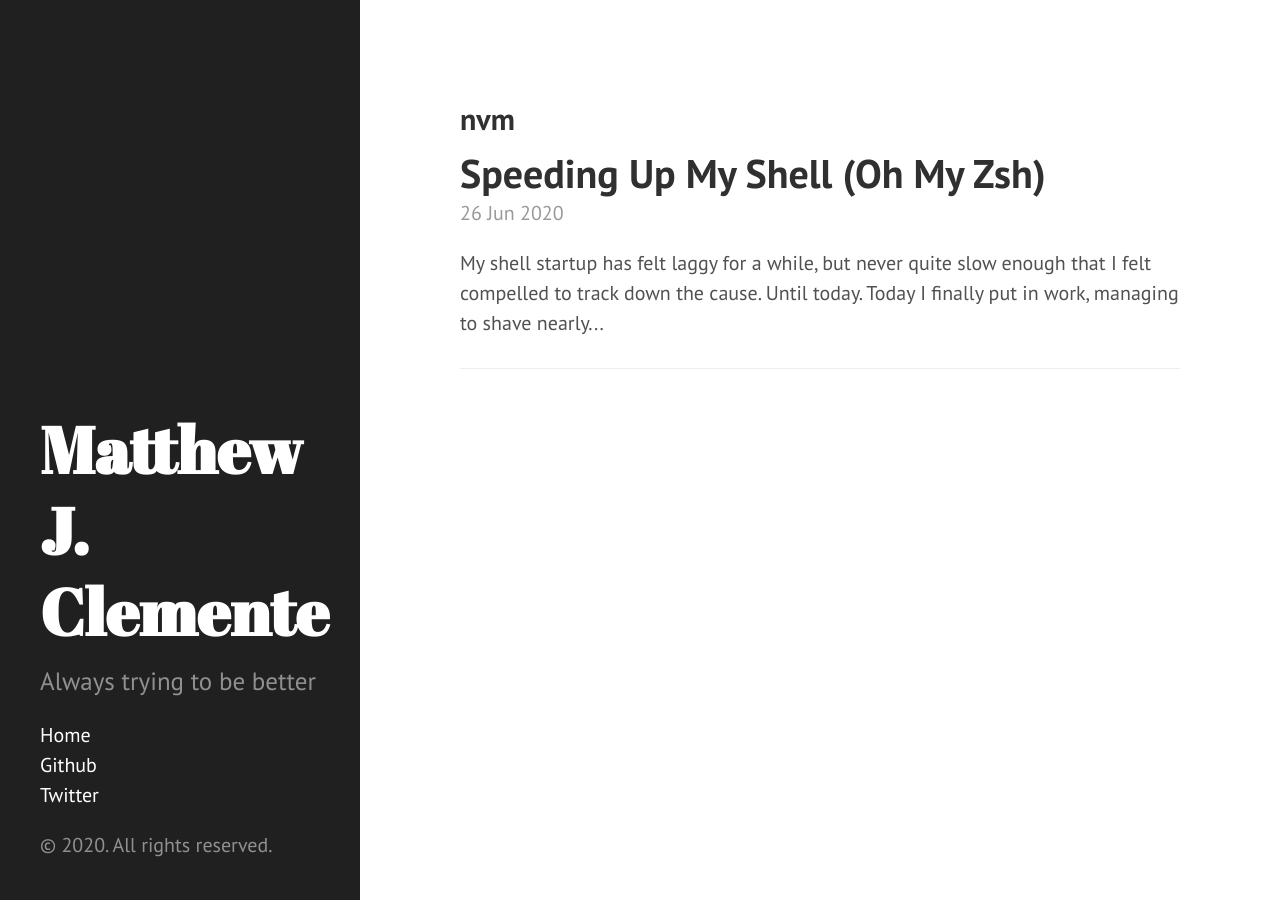
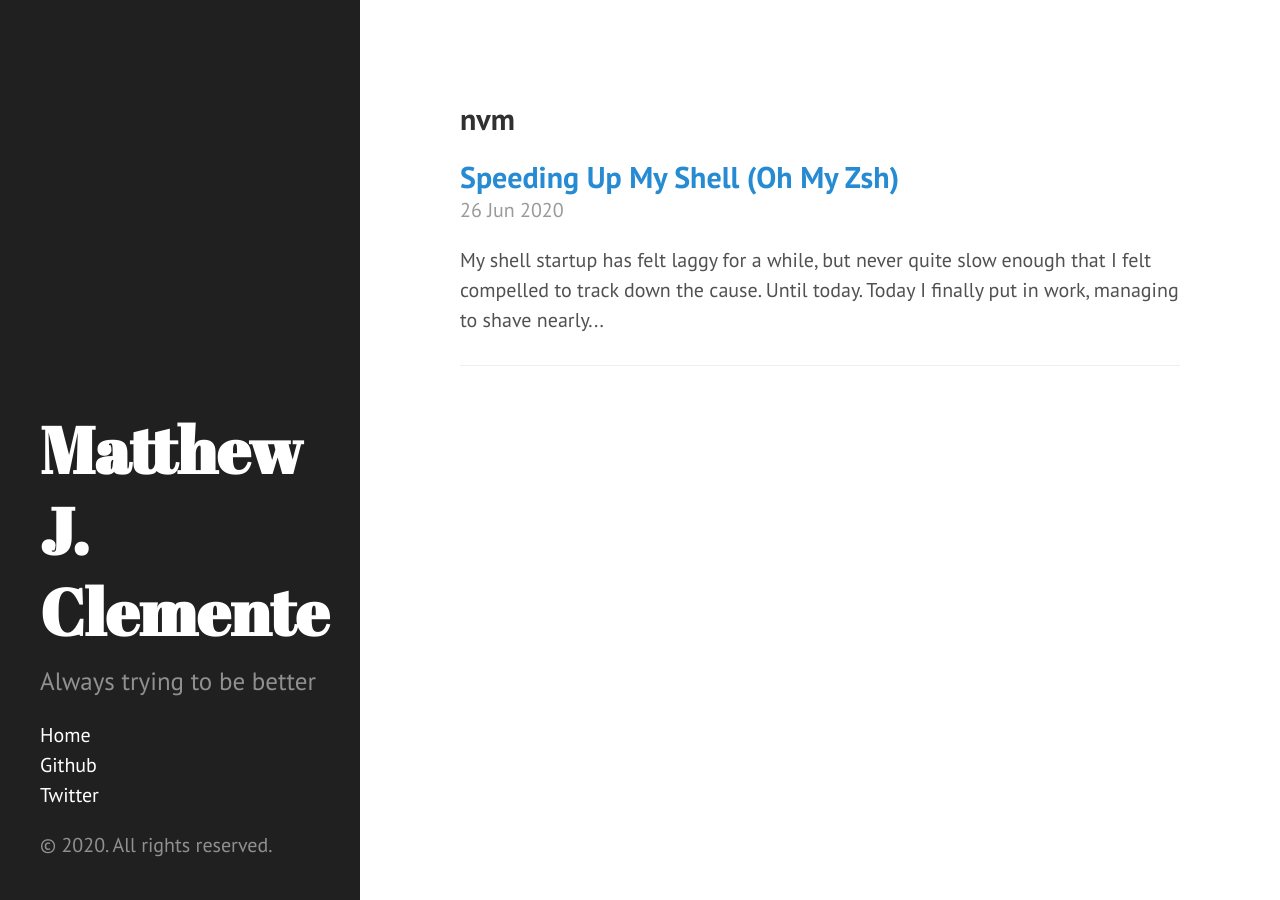
Before and after one commit to mjclemente/mjclemente.github.io, a Jekyll site: the page built from _archives/tags/nvm.md, in a window 1280 px wide. Built offline with Jekyll 4.4.1, drawn with Linux system fonts in a browser that asks for light colours.

Commit message:
Adjust formatting

```diff
--- a/_includes/postbox.html
+++ b/_includes/postbox.html
@@ -1,9 +1,9 @@
 <div class="post">
   <small class="text-muted"><a
       href="{{ site.baseurl }}/category/{{ post.categories[0] | replace: " ","-" | replace: ".","-" | replace: "#","sharp" | downcase }}">{{ post.categories[0] }}</a></small>
-  <h1 class="post-title">
+  <h2>
     <a href="{{ site.baseurl }}{{ post.url }}">{{ post.title }}</a>
-  </h1>
+  </h2>
   <span class="post-date">{{ post.date | date_to_string }}</span>
   {{ post.excerpt | strip_html | truncatewords:35 }}
   <hr />
```
